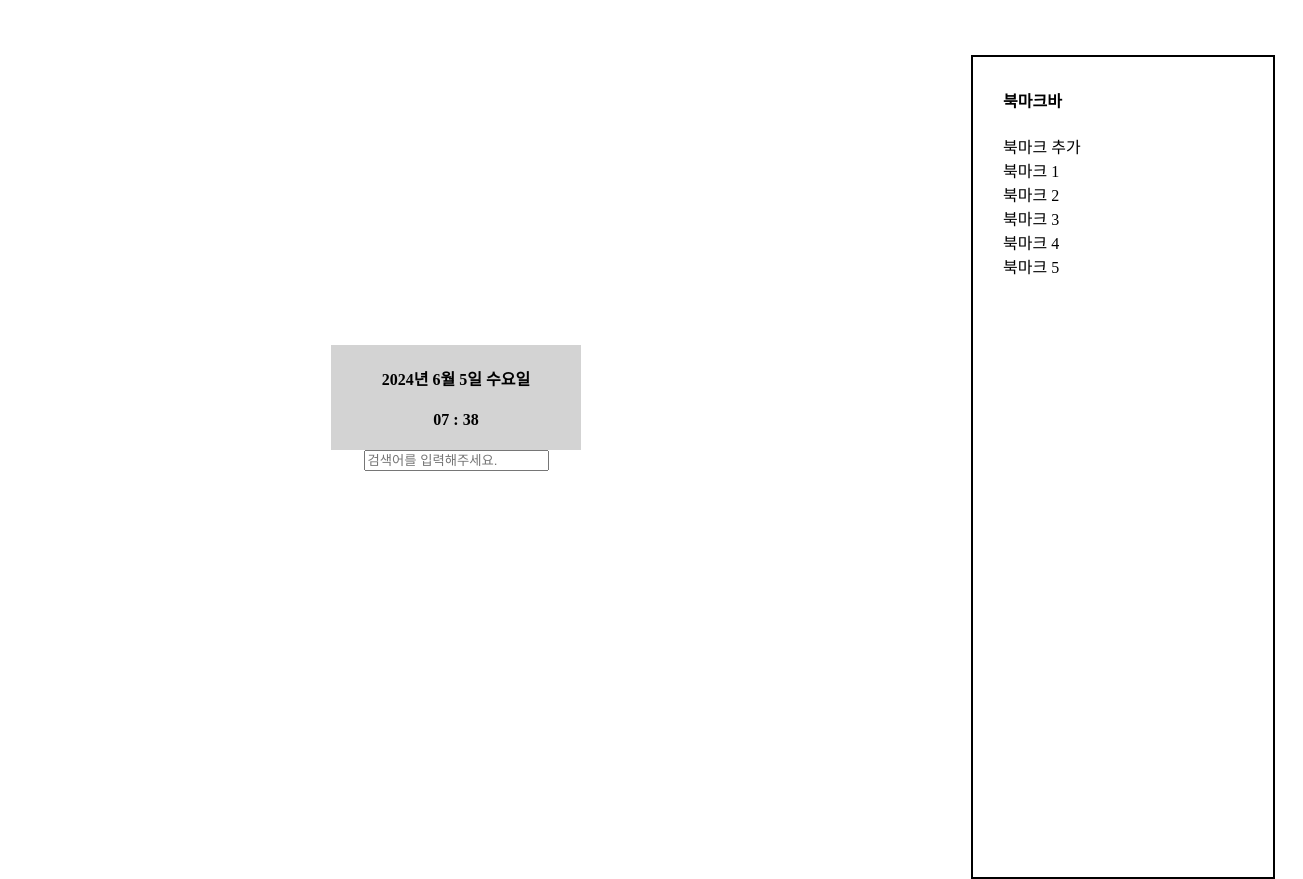
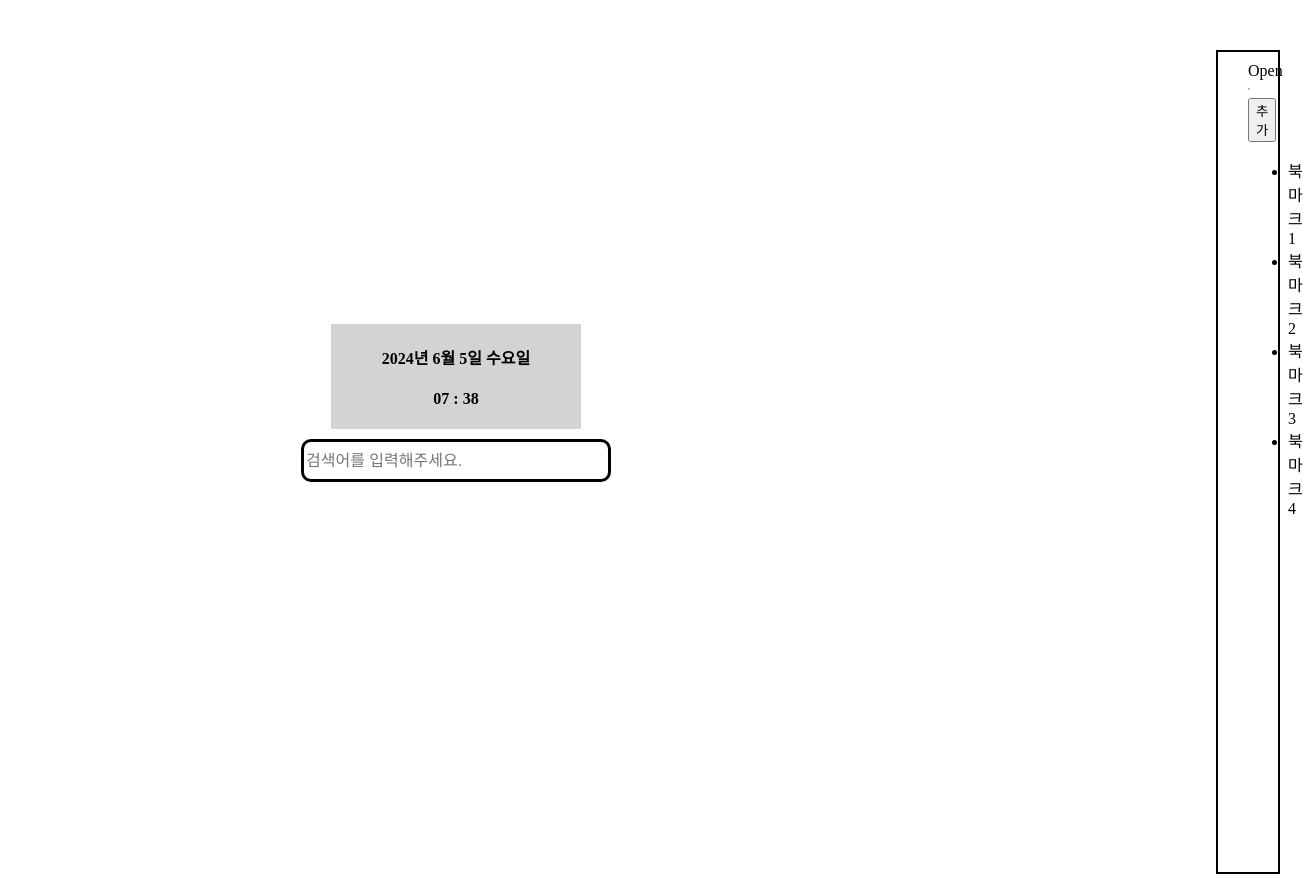
Before and after one commit to Rayched/MyChrome_custom_page, a React (Create React App) app: page / in a window 1280 px wide. Shown: the whole page, 1303 px wide, since content can reach past the window. Built offline with nearby package versions, Linux system fonts and the light colour scheme.

Commit message:
북마크바, 기본적인 style 구상

```diff
--- a/src/App.tsx
+++ b/src/App.tsx
@@ -2,6 +2,7 @@ import React from 'react';
 import styled from "styled-components";
 import DateTimes from './components/DateTimes';
 import SearchBar from './components/SearchBar';
+import Bookmarks from './components/Bookmarks/Bookmark_Bar';
 
 const MainWrapper = styled.div`
   display: flex;
@@ -16,15 +17,6 @@ const MainItems = styled.div`
   width: 70%;
   height: 100%;
 `;
-const Bookmarks = styled.div`
-  border: 2px solid black;
-  margin: 5px;
-  width: 240px;
-  height: 100%;
-  position: absolute;
-  top: 50px; right: 0px;
-  padding: 10px 30px;
-`;
 
 function App() {
   return (
@@ -33,19 +25,9 @@ function App() {
         <DateTimes />
         <SearchBar />
       </MainItems>
-      <Bookmarks>
-        <h4>북마크바</h4>
-        <div>
-          북마크 추가
-        </div>
-        <div>
-          <div>북마크 1</div>
-          <div>북마크 2</div>
-          <div>북마크 3</div>
-          <div>북마크 4</div>
-          <div>북마크 5</div>
-        </div>
-      </Bookmarks>
+      <div>
+        <Bookmarks />
+      </div>
     </MainWrapper>
   );
 }
--- /dev/null
+++ b/src/components/Bookmarks/Bookmark_Bar.tsx
@@ -0,0 +1,68 @@
+import { useState } from "react";
+import styled from "styled-components";
+
+interface BookmarkBar {
+    BmkWidth: number
+}
+
+const Bookmark_Bar = styled.div<BookmarkBar>`
+    border: 2px solid black;
+    width: ${(props) => props.BmkWidth + "px"};
+    height: 100%;
+    position: absolute;
+    top: 50px; right: 0px;
+    padding: 10px 30px;
+`;
+
+function Bookmarks(){
+    const [Btns, setBtns] = useState("close");
+    const [BmkWidth, setWidth] = useState(0);
+
+    const BtnClicks = () => {
+        if (Btns === "open"){
+            setBtns("close");
+            setWidth(250);
+            console.log(Btns);
+        } else {
+            setBtns("open");
+            setWidth(70);
+            console.log(Btns);
+        }
+    }
+
+    return (
+        <div>
+            <Bookmark_Bar BmkWidth={BmkWidth}>
+                <div onClick={BtnClicks}>
+                    {
+                        (Btns === "close") ? "Open" : "Close"
+                    }
+                </div>
+                {
+                    (Btns === "open")
+                    ? (
+                    <div>
+                        <ul>
+                            <li>북1</li>
+                            <li>북2</li>
+                            <li>북3</li>
+                            <li>북4</li>
+                        </ul>
+                    </div>)
+                    : <div>
+                        <hr/>
+                        <button>추가</button>
+                        <ul>
+                            <li>북마크 1</li>
+                            <li>북마크 2</li>
+                            <li>북마크 3</li>
+                            <li>북마크 4</li>
+                        </ul>
+                    </div>
+                }
+            </Bookmark_Bar>
+        </div>
+    );
+}
+
+export default Bookmarks;
--- a/src/components/SearchBar.tsx
+++ b/src/components/SearchBar.tsx
@@ -8,6 +8,11 @@ const SearchBars = styled.input.attrs(
     }
 )`
     border: 3px solid black;
+    border-radius: 10px;
+    margin: 10px;
+    width: 300px;
+    height: 35px;
+    font-size: 16px;
 `;
 
 function SearchBar(){
@@ -35,7 +40,7 @@ function SearchBar(){
 
     return (
         <div>
-            <input
+            <SearchBars
                 type="text"
                 placeholder="검색어를 입력해주세요."
                 onChange={getKeywords}
--- a/tsconfig.json
+++ b/tsconfig.json
@@ -21,6 +21,8 @@
     "jsx": "react-jsx"
   },
   "include": [
-    "src"
+    "src",
+    "src/components",
+    "src/components/Bookmarks"
   ]
 }
```
Also changed, not shown: src/components/Bookmarks/Add_Bookmark.tsx (added, +9 -0 lines), src/components/Bookmarks/Bookmark_Items.tsx (added, +9 -0 lines), src/components/Clock.tsx (+0 -23 lines).
